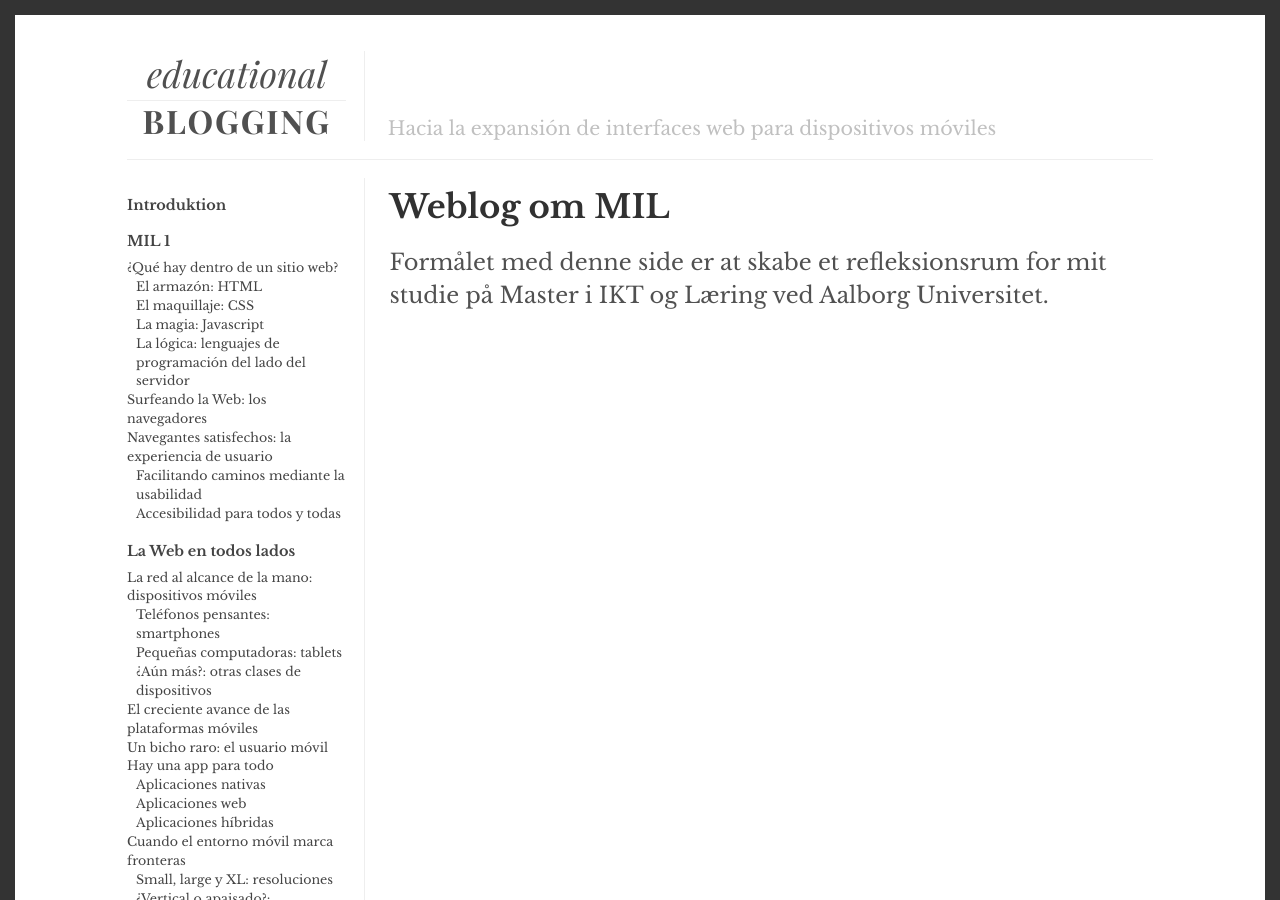
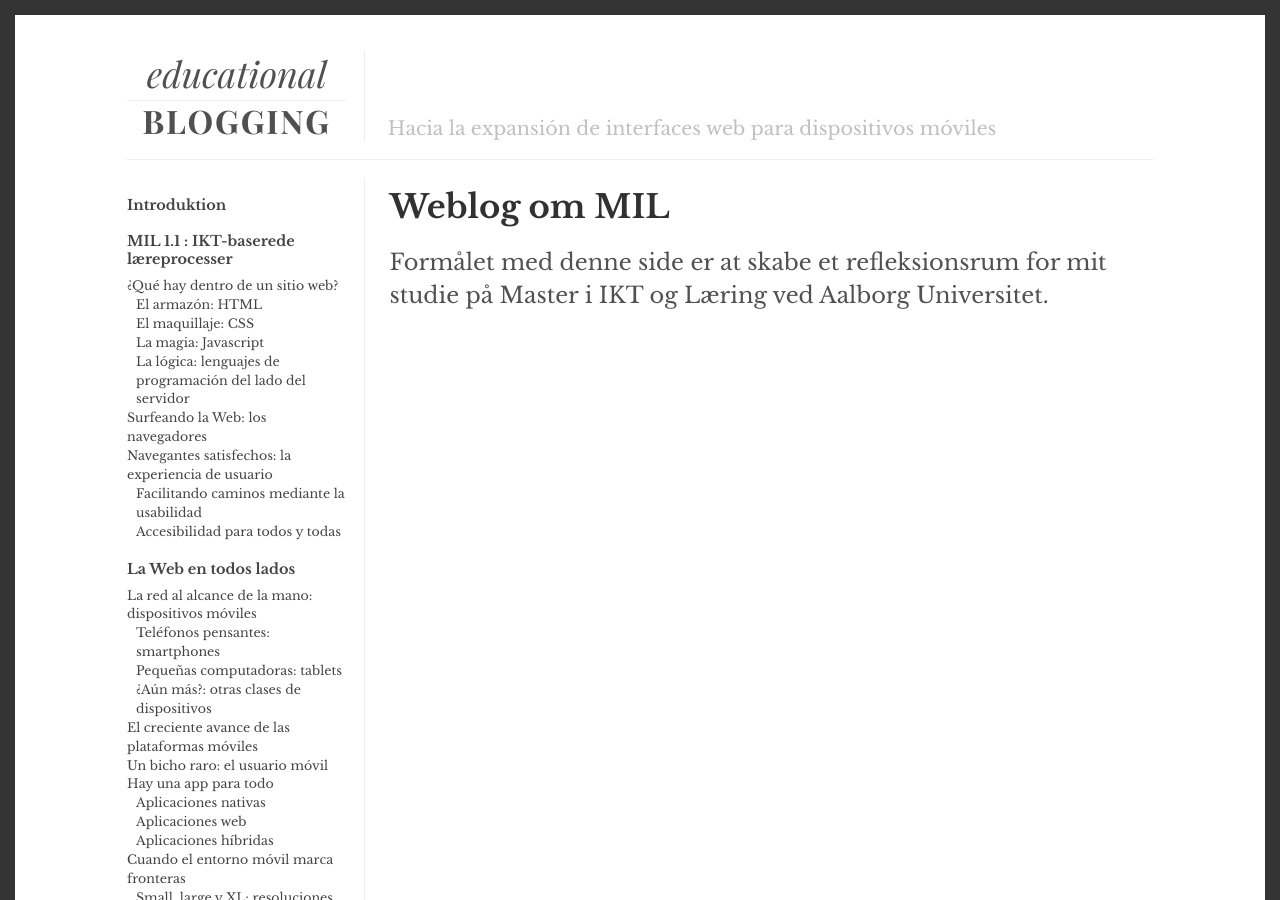
Before and after one commit to alexanderrae/educational-blogging, a Jekyll site: the page built from index.html, in a window 1280 px wide and 900 px high. Built offline with Jekyll 4.4.1, drawn with Linux system fonts in a browser that asks for light colours; the list of posts is cut into pages by our own code.

Commit message:
Update sidebar.yml

```diff
--- a/_data/sidebar.yml
+++ b/_data/sidebar.yml
@@ -1,6 +1,6 @@
 - title: "Introduktion"
   url: introduccion
-- title: "MIL 1"
+- title: "MIL 1.1 : IKT-baserede læreprocesser"
   url: fascinante-mundo
   subcaps:
   - url: que-hay-dentro
```
